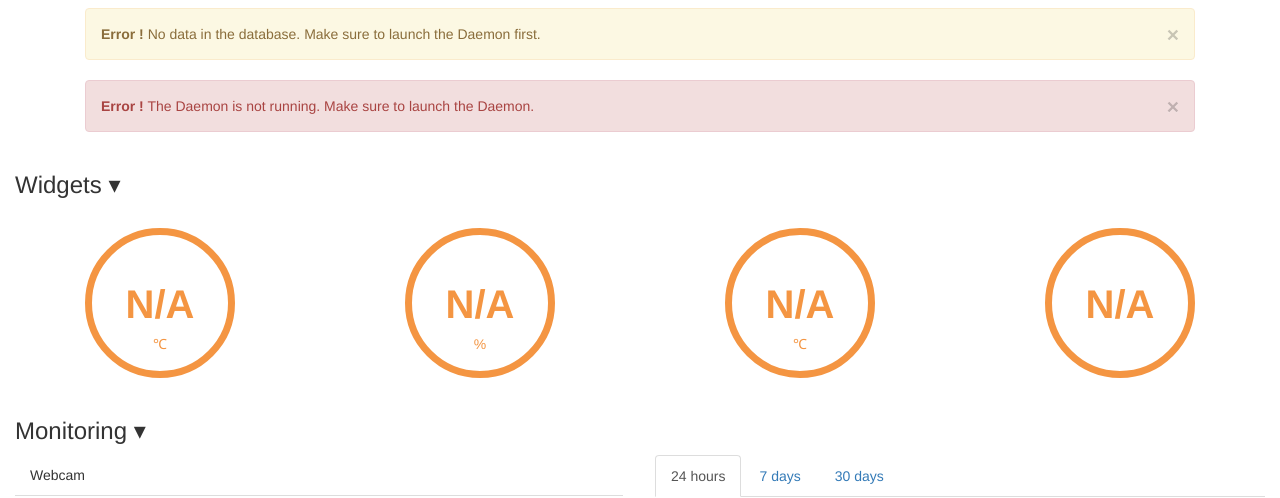
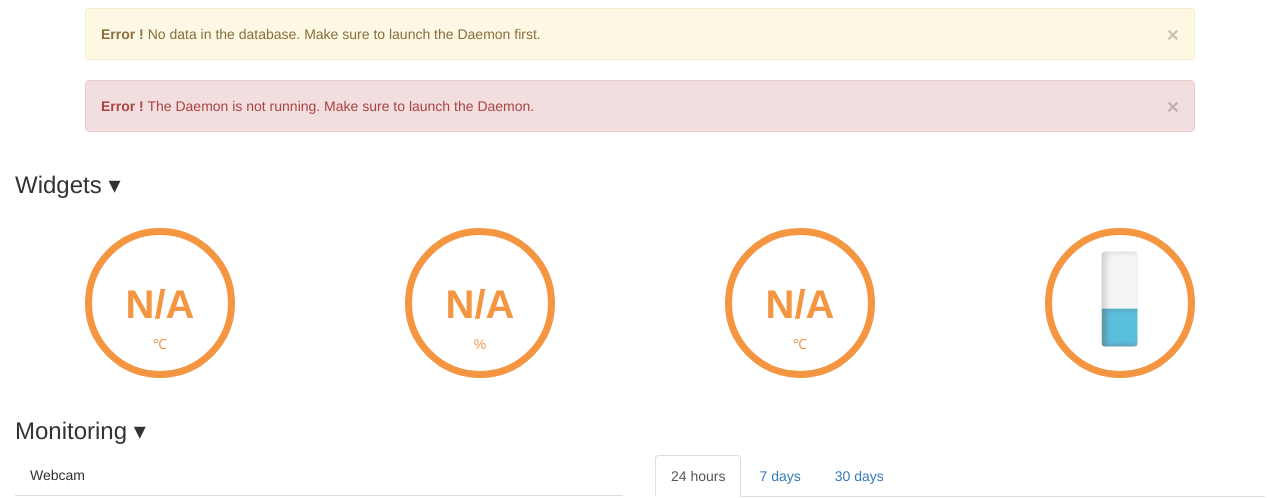
Before and after one commit to maxeph/frontend_Arduinopinic, a Django app: page / in a window 1280 px wide. Shown: the part 53-551 px from the top of the page. Run offline with Django 3.2, Linux system fonts and the light colour scheme; data that the repository does not hold is empty; some libraries are stand-ins or nearby versions.

Commit message:
Implementation of level widget
Currently in test - no lvel information at daemon level. level is random for now.
Bootstrap vertical progress bar with JS update (in updatewidget function)

```diff
--- a/Arduinopinic/static/css/theme.css
+++ b/Arduinopinic/static/css/theme.css
@@ -38,6 +38,20 @@ Widget display
   padding-top: 41px;
   color:#f49542;
 }
+.widgetpan .widgetlevel {
+  display: inline-block;
+  background-color: white;
+  border-radius: 50%;
+  height:150px;
+  width:150px;
+  border-color: #f49542;
+  border-style: solid;
+  border-width: 7px;
+  vertical-align:middle;
+  text-align:center;
+  padding-top: 46px;
+  color:#f49542;
+}
 .widgetpan .widget span {
   font-size: 40px;
   text-align:center;
@@ -74,7 +88,22 @@ Graph tab display
 #d24h, #d7, #d30 {
   min-height: 300px;
 }
-
+/*#######################################
+Level bar
+####################################### */
+.vertical {
+  display: inline-block;
+  width: 70%;
+  height: 40%;
+  -webkit-transform: rotate(-90deg); /* Chrome, Safari, Opera */
+  transform: rotate(-90deg);
+}
+.vertical {
+  box-shadow: inset 0px 4px 6px #ccc;
+}
+.progress-bar {
+  box-shadow: inset 0px 4px 6px rgba(100,100,100,0.6);
+}
 /*#######################################
 test 1 -> 4 is for debugging grid
 ####################################### */
--- a/Arduinopinic/static/js/basics.js
+++ b/Arduinopinic/static/js/basics.js
@@ -31,6 +31,9 @@ function valuesWidgets(pack,locales)
   $('#vtemp').text(Number(pack.tempext).toLocaleString(locales));
   $('#vhumid').text(Number(pack.humid).toLocaleString(locales));
   $('#veau').text(Number(pack.tempeau).toLocaleString(locales));
+  $("#vlevel")
+      .css("width", pack.level + "%")
+      .attr("aria-valuenow", pack.level)
 }
 
 /*################ Function get metrics via Ajax and update widgets ##################################*/
--- a/Arduinopinic/templates/index.html
+++ b/Arduinopinic/templates/index.html
@@ -50,7 +50,12 @@
       <div class="col-sm-3 col-xs-6 widgetpan"><div class="widget" id=wtemp><span id=vtemp>N/A</span><br/>&#8451;</div></div>
       <div class="col-sm-3 col-xs-6 widgetpan"><div class="widget" id=whumid><span id=vhumid>N/A</span><br/>%</div></div>
       <div class="col-sm-3 col-xs-6 widgetpan"><div class="widget" id=weau><span id=veau>N/A</span><br/>&#8451;</div></div>
-      <div class="col-sm-3 col-xs-6 widgetpan"><div class="widget" id=wlevel><span id=vlevel>N/A</span><br/></div></div>
+      <div class="col-sm-3 col-xs-6 widgetpan"><div class="widgetlevel" id=wlevel>
+        <div class="progress vertical">
+          <div id =vlevel class="progress-bar progress-bar-info" role="progressbar" aria-valuenow="90" aria-valuemin="0" aria-valuemax="100" style="width: 40%;">
+          </div>
+        </div>
+      </div></div>
     </div>
     <div class="row"> <!-- row for header webcam/graph and collapse button -->
       <div class="col-sm-12"><h3>Monitoring <button class="nobtn" data-toggle="collapse" data-target="#pan_graph">&#9662;</button></h3></div>
--- a/Arduinopinic/views.py
+++ b/Arduinopinic/views.py
@@ -1,6 +1,9 @@
 # -*- coding: utf-8 -*-
 from __future__ import unicode_literals
 
+######## Test import ###########
+from random import randint
+################################
 from django.shortcuts import render
 from django.http import JsonResponse, HttpResponse
 from datetime import datetime, timedelta
@@ -22,6 +25,7 @@ def updateWidgets(request):
 		server["tempext"] = last_entry.tempext
 		server["tempeau"] = last_entry.tempeau
 		server["humid"] = last_entry.humid
+		server["level"] = (33 * randint(0, 3)) + 1 ########TEST
 	else:
 		server["isempty"] = False
 	#########################################################################
```
